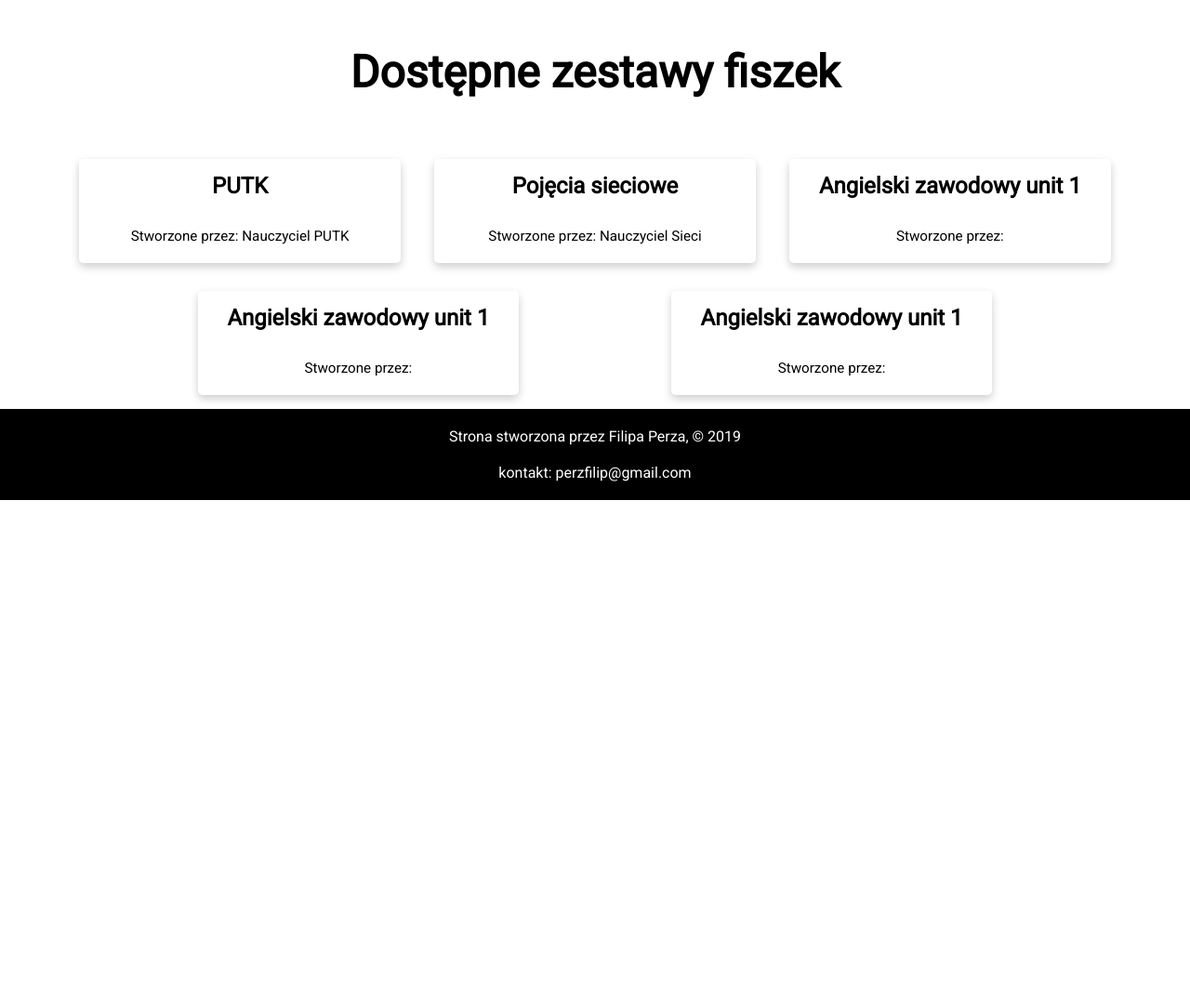
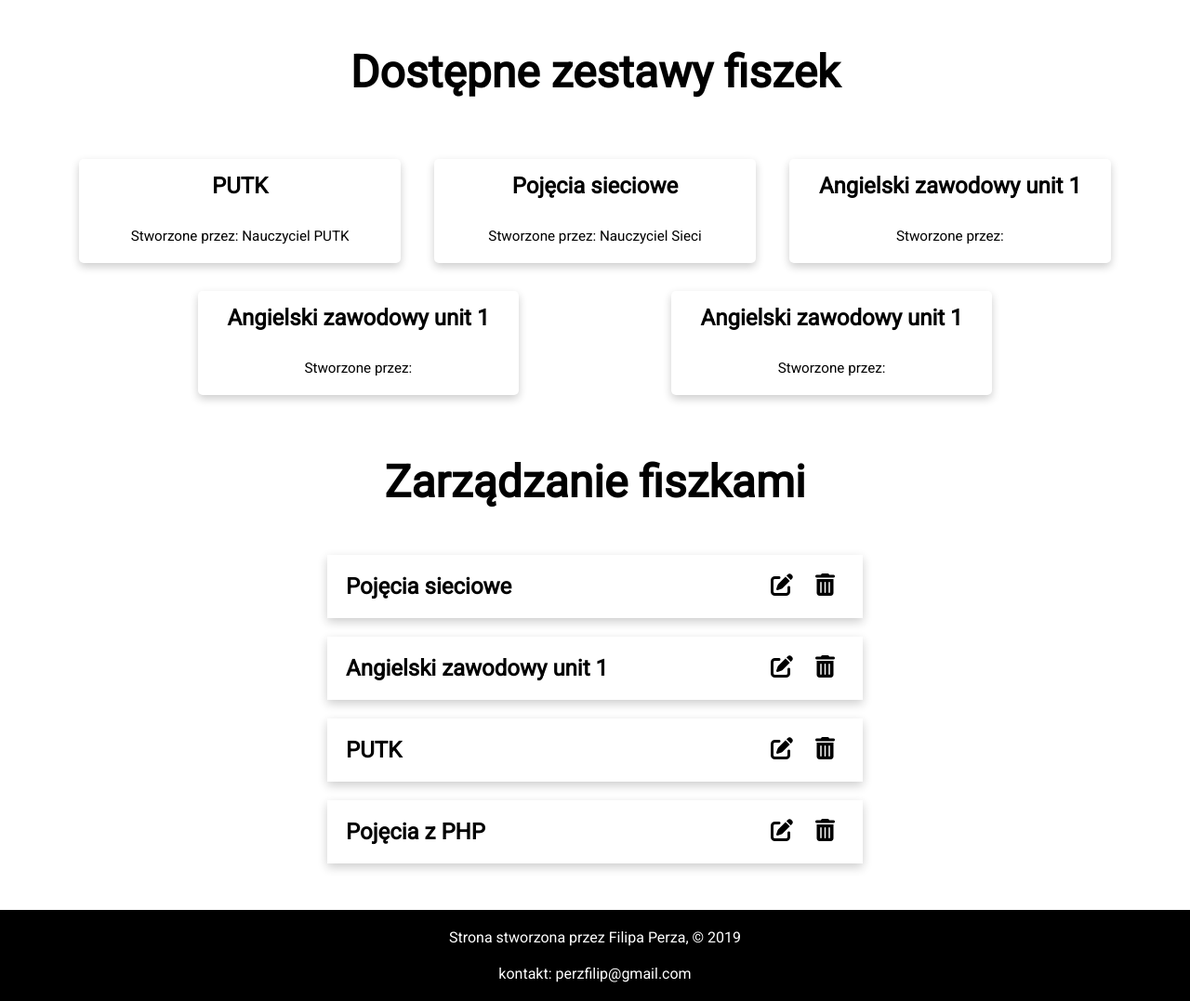
Before and after one commit to perzfilip/projekt_pai, a PHP site: page /main.html in a window 1280 px wide. Shown: the part 60-1137 px from the top of the page at 93% size. Before the commit the page ends 598 px from the top, so only its background shows below. Run offline with PHP 8.4, Linux system fonts and the light colour scheme; some libraries are stand-ins or nearby versions.

Commit message:
zarządzanie fiszkami na glownej + baza danych do poprawki

```diff
--- a/front/css/style.css
+++ b/front/css/style.css
@@ -271,6 +271,9 @@
     display: flex;
     justify-content: center;
     position: relative;
+    flex-direction: column;
+    align-items: center;
+    min-height: 90vh;
 }
 
 main > section {
@@ -317,7 +320,7 @@
 }
 
 #fiszki article:hover {
-    box-shadow: 0 4px 20px 0 rgba(0, 0, 0, 0.2);
+    box-shadow: 0 4px 20px 0 rgba(0, 0, 0, 0.4);
 }
 
 #fiszki article  div {
@@ -354,6 +357,42 @@
 article:hover .line {
     width: 100%;
 }
+
+#flashcards_men {
+    position: relative;
+    margin-bottom: 50px;
+    margin-top: 50px;
+}
+
+#flashcards_men > div{
+    width: 50%;
+    margin: auto;
+    padding: 20px;
+    box-shadow: 0 4px 10px 0 rgba(0, 0, 0, 0.2);
+    transition: .4s;
+    margin-top: 20px;
+}
+
+#flashcards_men > div:hover {
+    box-shadow: 0 4px 20px 0 rgba(0, 0, 0, 0.4);
+}
+
+#flashcards_men > div > span {
+    font-size: 1.5em;
+    font-weight: bolder;
+}
+
+#flashcards_men > div > .icons {
+    float: right;
+}
+
+.icons i {
+    font-size: 1.5em;
+    padding-left: 10px;
+    padding-right: 10px;
+}
+
+
 
 footer {
     width: 100%;
@@ -415,8 +454,7 @@
     margin-left: 1.5vw;
 }
 
-/*----------------------------------------------------*/
-/*TEST*/
+
 .slides {
     transition: 0.5s ease-in-out;
     white-space: nowrap;
@@ -432,7 +470,6 @@
     opacity: 1;
 }
 
-/*----------------------------------------------------*/
 .slides {
     margin-top: 30px;
     position: absolute;
--- a/front/main.html
+++ b/front/main.html
@@ -5,6 +5,7 @@
     <title>Nauka języka</title>
     <link href="css/style.css" rel="stylesheet">
     <link href="https://fonts.googleapis.com/css?family=Roboto&display=swap" rel="stylesheet">
+    <script src="https://kit.fontawesome.com/0c34582f69.js" crossorigin="anonymous"></script>
 </head>
 <body>
 <nav>
@@ -72,7 +73,40 @@
             </article>
         </section>
     </section>
-
+<!--    DLA ADMINÓW I NAUCZYCIELI-->
+    <section>
+        <h1>Zarządzanie fiszkami</h1>
+        <section id="flashcards_men">
+            <div>
+                <span>Pojęcia sieciowe</span>
+                <div class="icons">
+                    <i class="fas fa-edit"></i>
+                    <i class="fas fa-trash-alt"></i>
+                </div>
+            </div>
+            <div>
+                <span>Angielski zawodowy unit 1</span>
+                <div class="icons">
+                    <i class="fas fa-edit"></i>
+                    <i class="fas fa-trash-alt"></i>
+                </div>
+            </div>
+            <div>
+                <span>PUTK</span>
+                <div class="icons">
+                    <i class="fas fa-edit"></i>
+                    <i class="fas fa-trash-alt"></i>
+                </div>
+            </div>
+            <div>
+                <span>Pojęcia z PHP</span>
+                <div class="icons">
+                    <i class="fas fa-edit"></i>
+                    <i class="fas fa-trash-alt"></i>
+                </div>
+            </div>
+        </section>
+    </section>
 </main>
 <footer>
     <section>
```
Also changed, not shown: database/Filip_Perz_PAI_mysql_create.sql (added, +73 -0 lines), front/css/edit.svg (added), front/start_page.html (line endings or trailing spaces).
